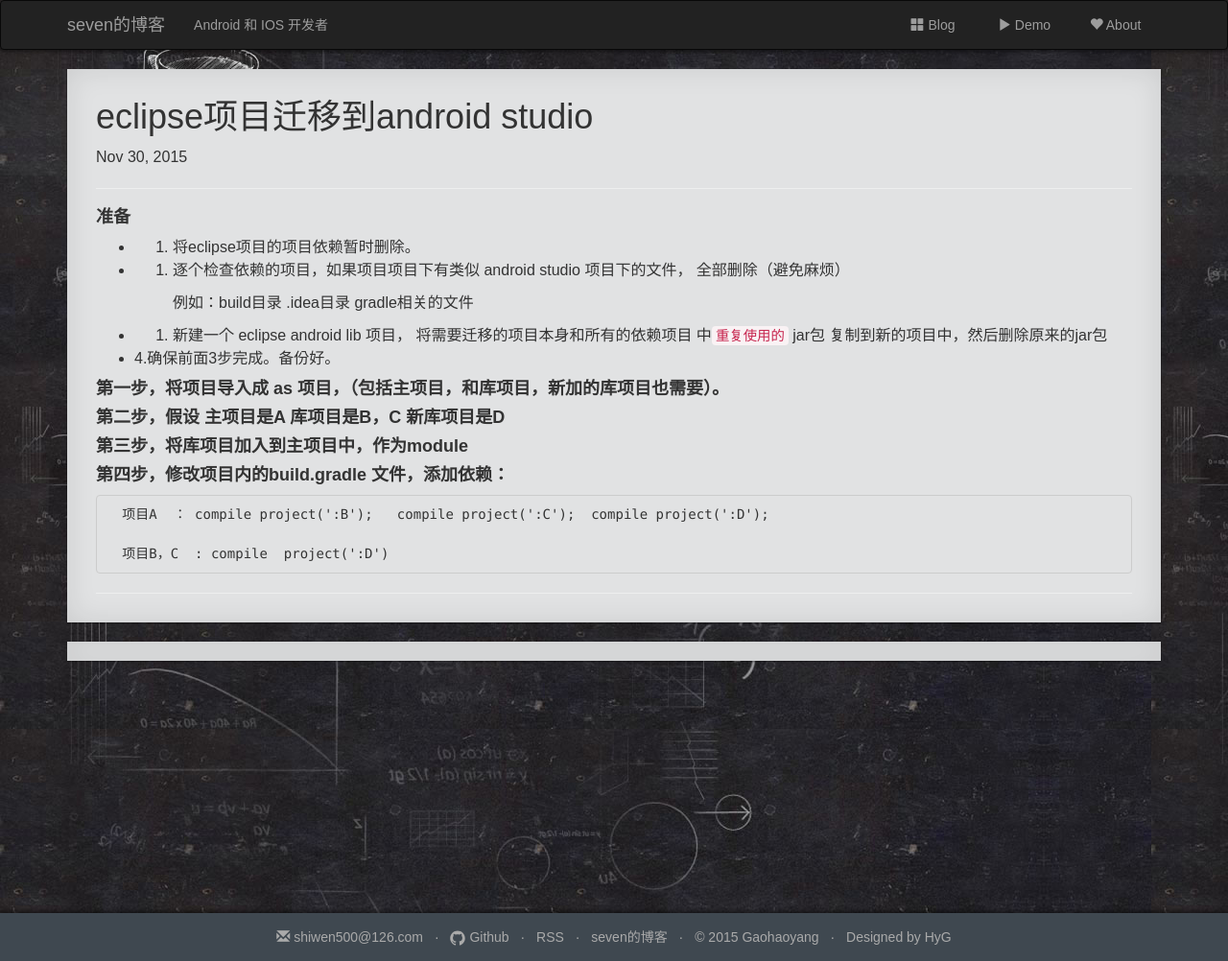
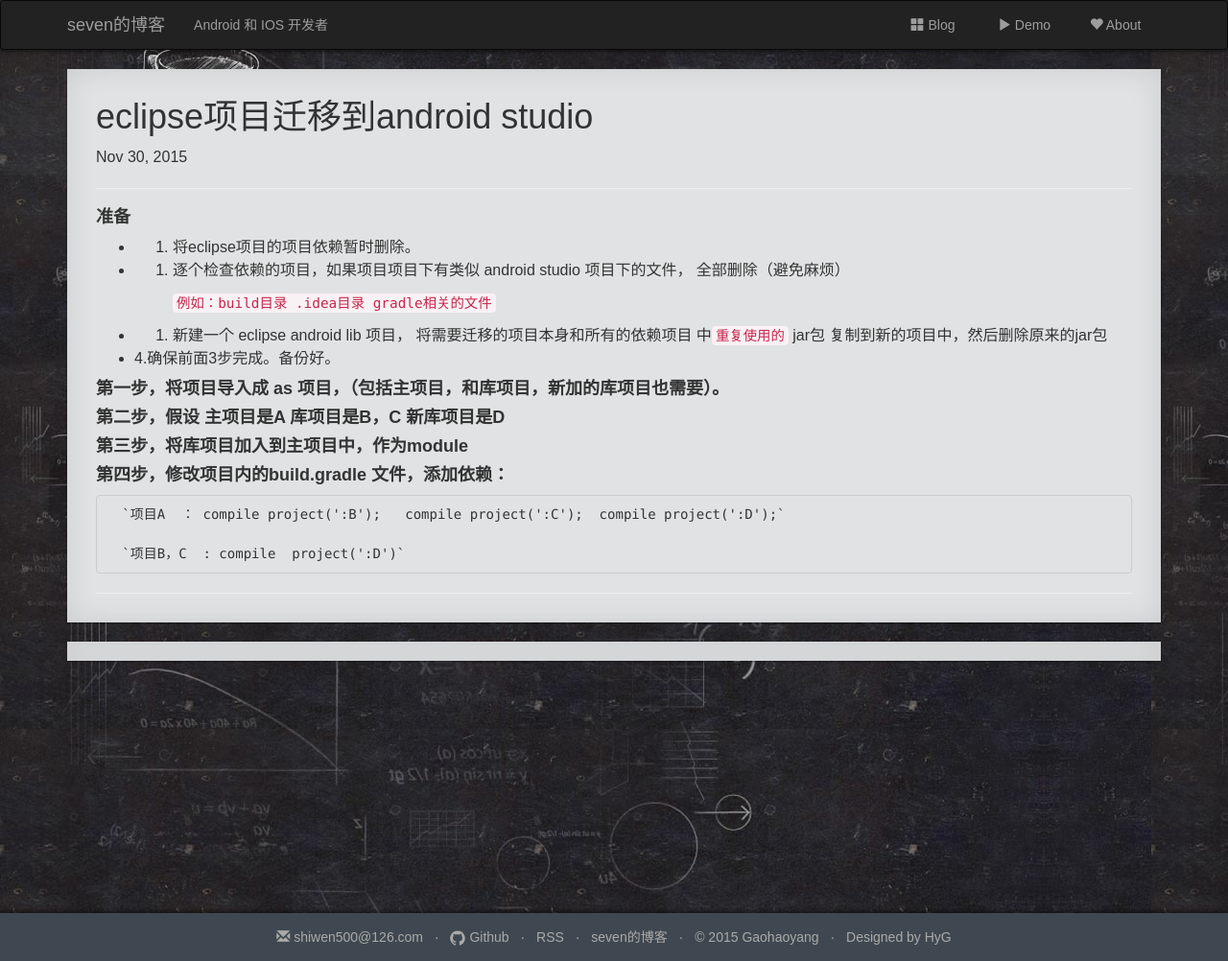
Before and after one commit to shiwen500/shiwen500.github.io, a Jekyll site: the page built from _posts/2015-11-30-eclipse迁移到android studio.md, in a window 1280 px wide. Shown: the whole page at 96% size. Built offline with Jekyll 4.4.1, drawn with Linux system fonts in a browser that asks for light colours; nearby versions of some CDN libraries; comment, search, counter and statistics services are not loaded; a style sheet for code colours, icons or effects is not loaded.

Commit message:
no message

```diff
--- a/_posts/2015-11-30-eclipse迁移到android studio.md
+++ b/_posts/2015-11-30-eclipse迁移到android studio.md
@@ -12,7 +12,7 @@ excerpt: android studio
 
 * 2. 逐个检查依赖的项目，如果项目项目下有类似 android studio 项目下的文件， 全部删除（避免麻烦）
 
-      例如：build目录 .idea目录 gradle相关的文件
+      `例如：build目录 .idea目录 gradle相关的文件`
 
 * 3. 新建一个 eclipse android lib 项目， 将需要迁移的项目本身和所有的依赖项目 中`重复使用的` jar包 复制到新的项目中，然后删除原来的jar包
 
@@ -26,6 +26,6 @@ excerpt: android studio
 
 #### 第四步，修改项目内的build.gradle 文件，添加依赖：
 
-      项目A  ： compile project(':B');   compile project(':C');  compile project(':D');
+      `项目A  ： compile project(':B');   compile project(':C');  compile project(':D');`
 
-      项目B，C  : compile  project(':D')
+      `项目B，C  : compile  project(':D')`
```
